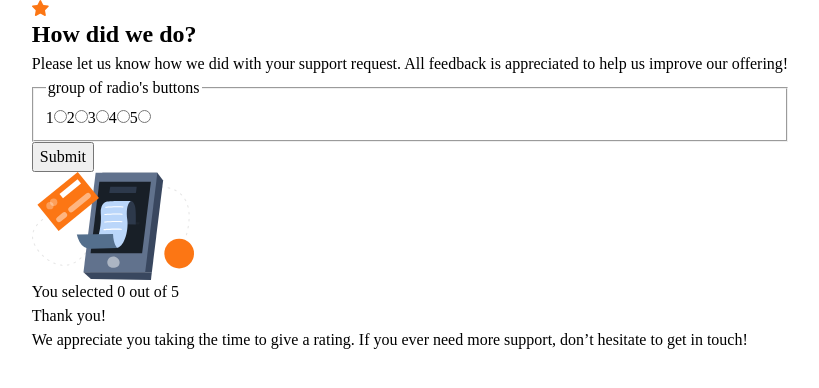
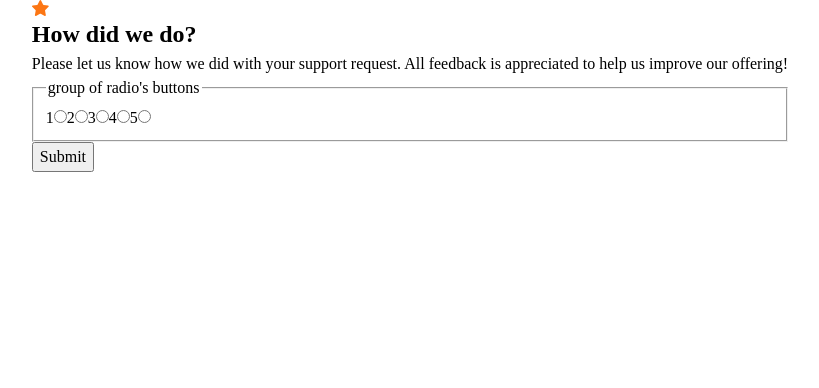
Before and after one commit to JammiM/Interactive-rating-component-with-react.js-and-vitest, a React (Vite) app: page / in a window 1280 px wide. Shown: the top 388 px of the page, without its empty margins (230-1049 px from the left). Built offline with nearby package versions, Linux system fonts and the light colour scheme.

Commit message:
Added a handler to control which component is displayed

```diff
--- a/src/components/RatingCard.jsx
+++ b/src/components/RatingCard.jsx
@@ -5,20 +5,25 @@ import { RatingResponse } from "./RatingResponse";
 export const RatingCard = () => {
   const [ratingScore, setRatingScore] = useState(0);
 
+  const ratingAsNumber = Number(ratingScore);
+
   function handleRatingClick(e) {
     setRatingScore(e);
   }
 
   return (
     <main>
-      <RatingForm
-        ratingScore={ratingScore}
-        handleRatingClick={handleRatingClick}
-      />
-      <RatingResponse
-        ratingScore={ratingScore}
-        handleRatingClick={handleRatingClick}
-      />
+      {ratingAsNumber > 0 ? (
+        <RatingResponse
+          ratingScore={ratingScore}
+          handleRatingClick={handleRatingClick}
+        />
+      ) : (
+        <RatingForm
+          ratingScore={ratingScore}
+          handleRatingClick={handleRatingClick}
+        />
+      )}
     </main>
   );
 };
```
